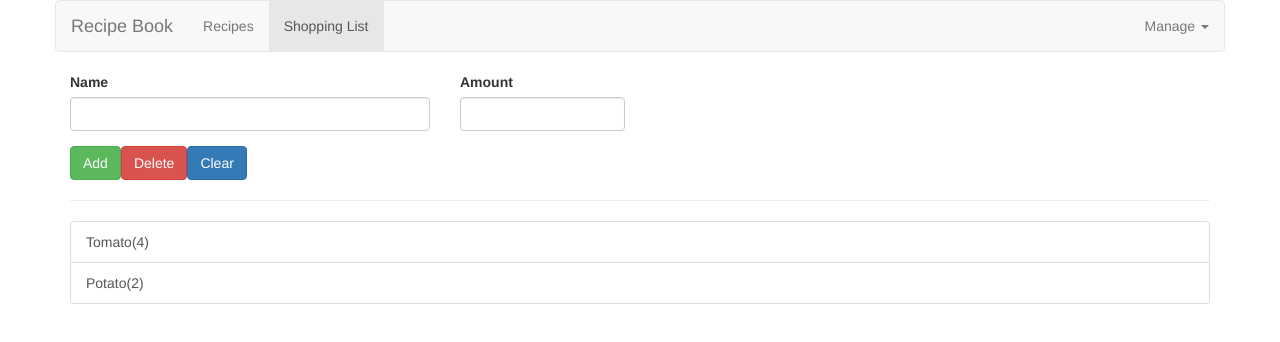
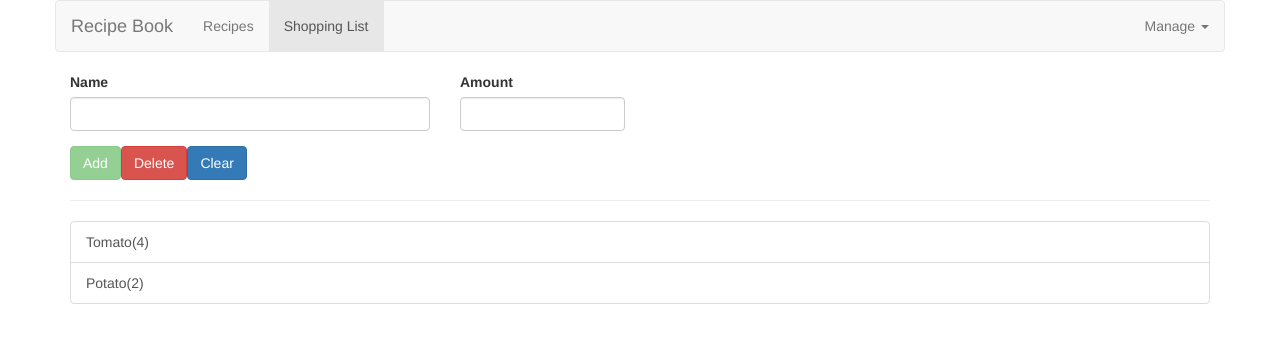
Before and after one commit to milosdavidovic/max-angular-project, an Angular app: page /shopping-list in a window 1280 px wide. Shown: the top 342 px of the page. Built offline with nearby package versions, Linux system fonts and the light colour scheme.

Commit message:
203. Adding Validation to the Form

```diff
--- a/src/app/shopping/shopping-list-edit/shopping-list-edit.component.html
+++ b/src/app/shopping/shopping-list-edit/shopping-list-edit.component.html
@@ -4,16 +4,16 @@
       <div class="row">
         <div class="col-xs-4 form-group">
           <label for="name">Name</label>
-          <input type="text" class="form-control" id="name" name="name" ngModel>
+          <input type="text" class="form-control" id="name" name="name" ngModel required>
         </div>
         <div class="col-xs-2 form-group">
           <label for="amt">Amount</label>
-          <input type="number" class="form-control" id="amt" name="amount" ngModel>
+          <input type="number" class="form-control" id="amt" name="amount" ngModel required [pattern]="'^[1-9]+[0-9]*$'">
         </div>
       </div>
       <div class="row">
         <div class="col-xs-6">
-          <button type="submit" class="btn btn-success">Add</button>
+          <button type="submit" class="btn btn-success" [disabled]="!f.valid">Add</button>
           <button class="btn btn-danger">Delete</button>
           <button class="btn btn-primary">Clear</button>
         </div>
```
